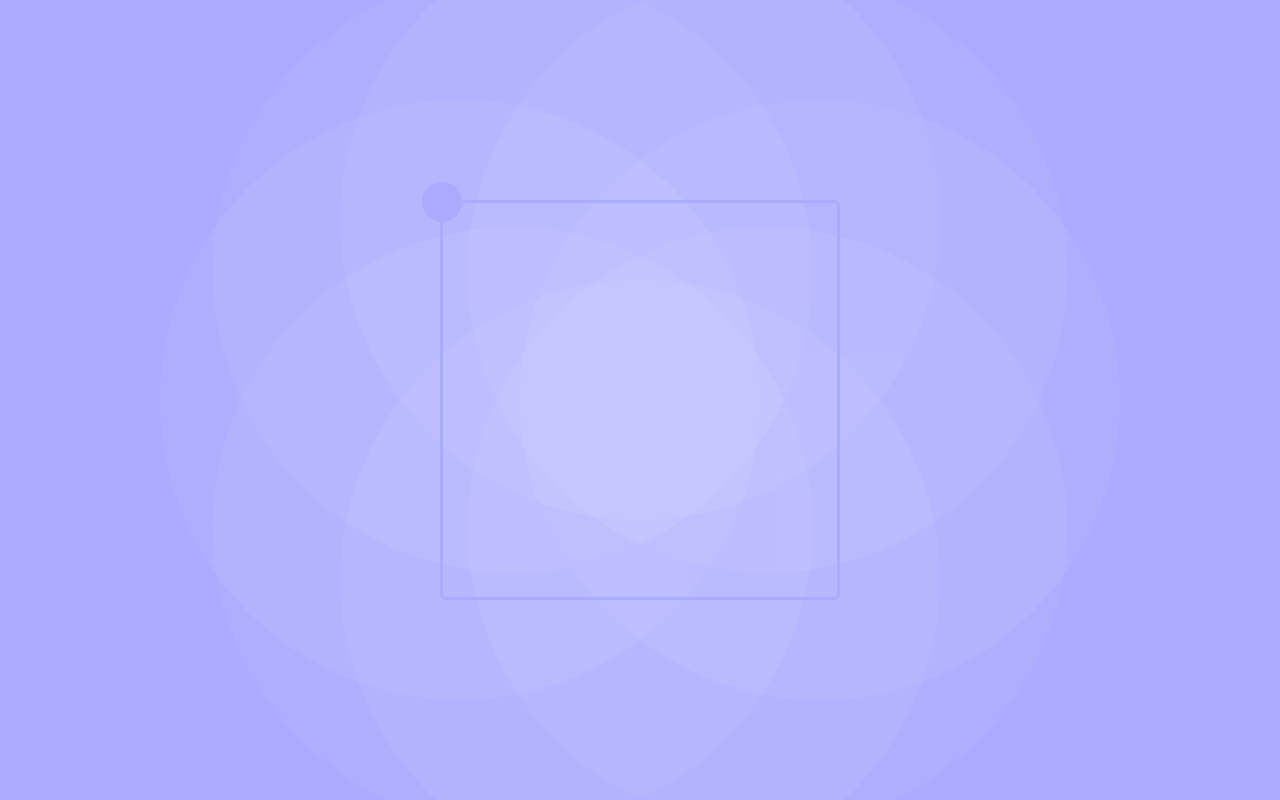
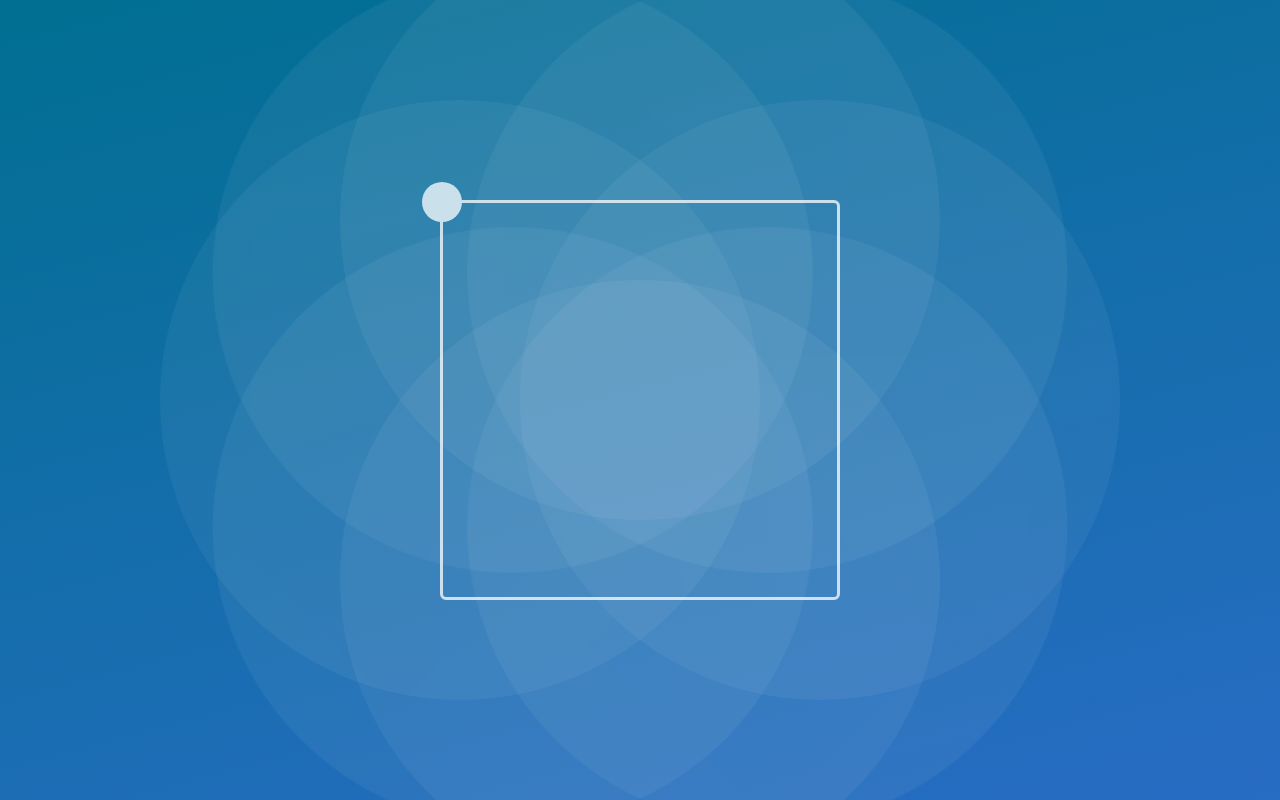
Before and after one commit to indigane/breathe, a plain HTML site: page index.html in a window 1280 px wide. Drawn offline with Linux system fonts and the light colour scheme.

Commit message:
Change colors for more contrast

```diff
--- a/index.html
+++ b/index.html
@@ -8,7 +8,10 @@
       body, html {
         margin: 0;
         padding: 0;
-        background: #aaf;
+        background: #156dac;
+        width: 100%;
+        height: 100%;
+        background: linear-gradient(-15deg, #286cc4 0%, #006f91 100%);
       }
       * {
         box-sizing: border-box;
@@ -122,13 +125,13 @@
         position: absolute;
         width: 100%;
         height: 100%;
+        opacity: 0.75;
       }
       .box-visualization .outline {
         position: absolute;
         width: 100%;
         height: 100%;
-        border: 3px solid #88F;
-        border: 3px solid #aaf;
+        border: 3px solid #fff;
         border-radius: 6px;
       }
       .box-visualization .marker {
@@ -139,7 +142,7 @@
         left: -5%;
         width: 10%;
         height: 10%;
-        background: #aaf;
+        background: #fff;
         border-radius: 50%;
         transform-origin: center;
         transform: translate(0%, calc(1000% - 3px));
```
